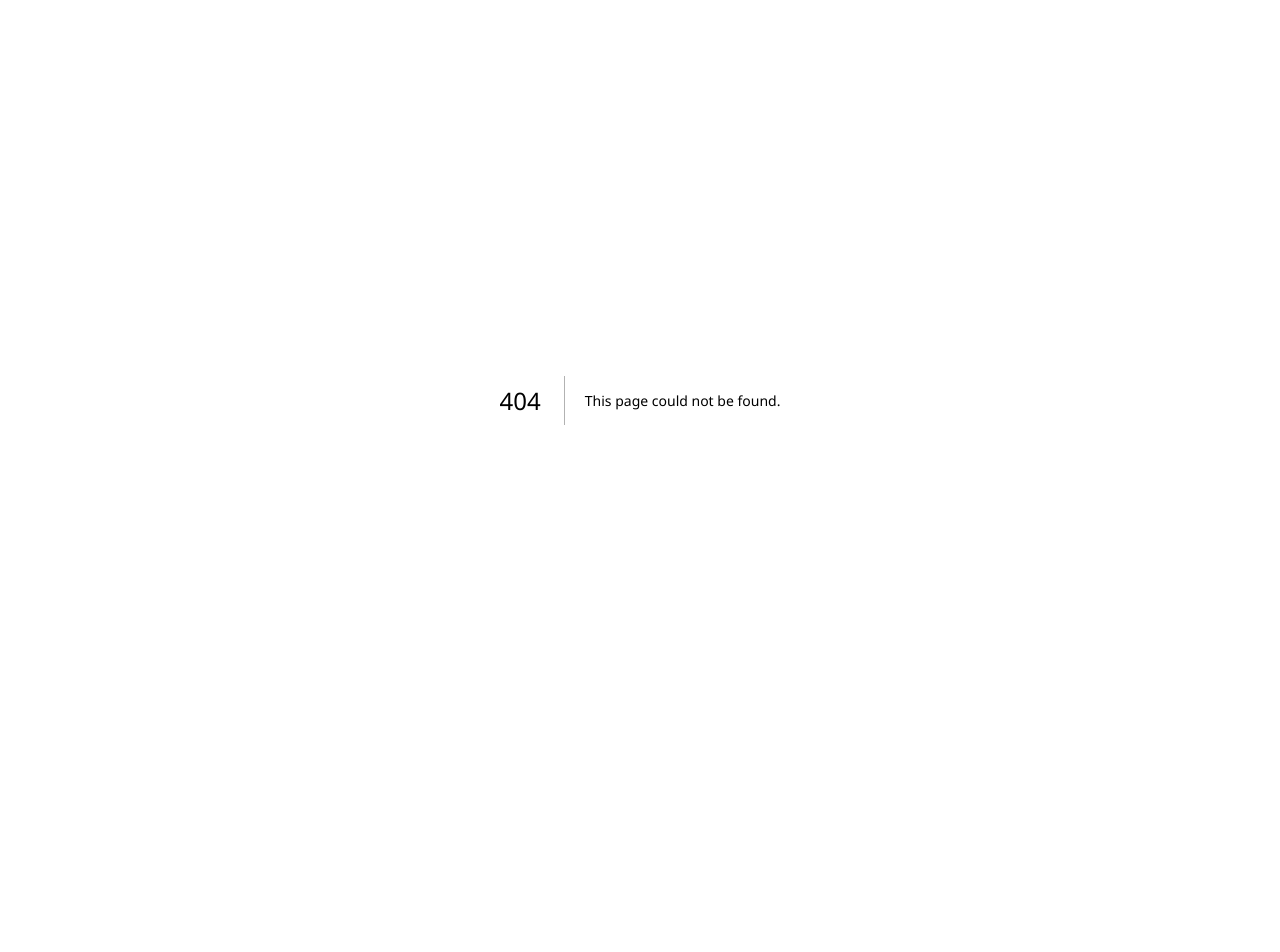
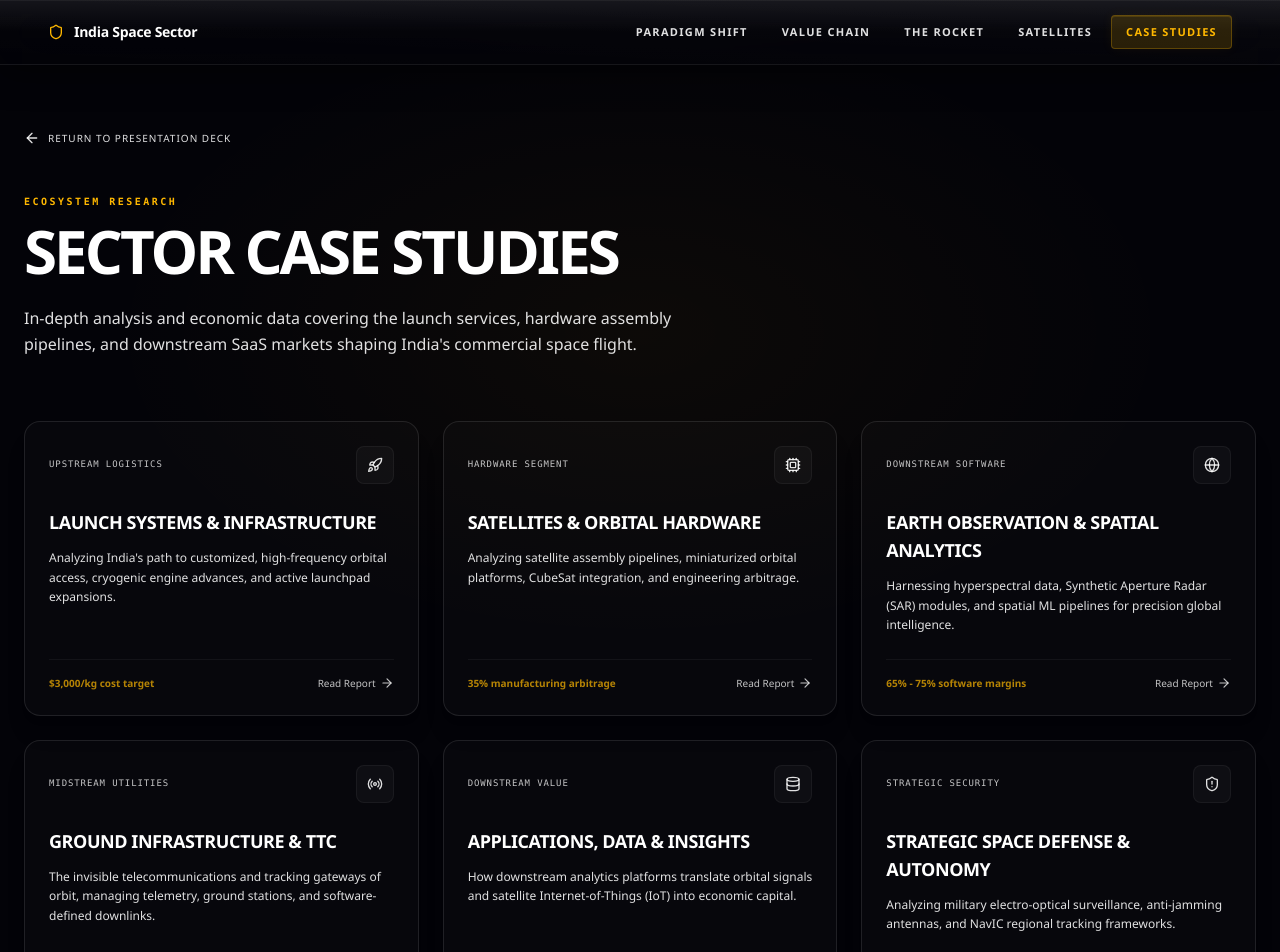
Before and after one commit to GurugramInvestorsclub/indianspacesector, a Next.js app: page /case-studies in a window 1280 px wide. Before the commit this address had no page. Shown: the top 952 px of the page. Before the commit the page ends 800 px from the top, so only its background shows below. Built offline with nearby package versions, Linux system fonts and the light colour scheme.

Commit message:
case studies

```diff
--- /dev/null
+++ b/src/app/case-studies/page.tsx
@@ -0,0 +1,159 @@
+"use client";
+
+import React from "react";
+import Link from "next/link";
+import { Navbar } from "@/components/navbar";
+import {
+  ArrowLeft,
+  ArrowRight,
+  Rocket,
+  Cpu,
+  Database,
+  Radio,
+  Globe,
+  ShieldAlert
+} from "lucide-react";
+
+// Local case studies list map.
+const CASE_STUDIES_OVERVIEW = [
+  {
+    slug: "launch-systems",
+    title: "Launch Systems & Infrastructure",
+    category: "Upstream Logistics",
+    desc: "Analyzing India's path to customized, high-frequency orbital access, cryogenic engine advances, and active launchpad expansions.",
+    icon: Rocket,
+    highlight: "$3,000/kg cost target",
+  },
+  {
+    slug: "satellites",
+    title: "Satellites & Orbital Hardware",
+    category: "Hardware Segment",
+    desc: "Analyzing satellite assembly pipelines, miniaturized orbital platforms, CubeSat integration, and engineering arbitrage.",
+    icon: Cpu,
+    highlight: "35% manufacturing arbitrage",
+  },
+  {
+    slug: "earth-observation",
+    title: "Earth Observation & Spatial Analytics",
+    category: "Downstream Software",
+    desc: "Harnessing hyperspectral data, Synthetic Aperture Radar (SAR) modules, and spatial ML pipelines for precision global intelligence.",
+    icon: Globe,
+    highlight: "65% - 75% software margins",
+  },
+  {
+    slug: "ground-infrastructure",
+    title: "Ground Infrastructure & TTC",
+    category: "Midstream Utilities",
+    desc: "The invisible telecommunications and tracking gateways of orbit, managing telemetry, ground stations, and software-defined downlinks.",
+    icon: Radio,
+    highlight: "45% - 50% utility margins",
+  },
+  {
+    slug: "applications",
+    title: "Applications, Data & Insights",
+    category: "Downstream Value",
+    desc: "How downstream analytics platforms translate orbital signals and satellite Internet-of-Things (IoT) into economic capital.",
+    icon: Database,
+    highlight: "$380B global addressable market",
+  },
+  {
+    slug: "defense",
+    title: "Strategic Space Defense & Autonomy",
+    category: "Strategic Security",
+    desc: "Analyzing military electro-optical surveillance, anti-jamming antennas, and NavIC regional tracking frameworks.",
+    icon: ShieldAlert,
+    highlight: "60% - 70% contract margins",
+  },
+];
+
+export default function CaseStudiesPage() {
+  return (
+    <div className="min-h-screen bg-[#030308] text-[#f4f4f7] font-sans selection:bg-[#FFB800] selection:text-[#030308] relative pb-24">
+      <Navbar />
+
+      {/* Radial spotlight backdrop */}
+      <div
+        className="absolute inset-0 pointer-events-none z-0"
+        style={{
+          background: "radial-gradient(ellipse 60% 40% at 50% 30%, rgba(255,184,0,0.04) 0%, transparent 70%)"
+        }}
+      />
+      <div className="absolute inset-0 bg-grid-pattern opacity-[0.02] pointer-events-none z-0" />
+
+      <div className="max-w-7xl mx-auto px-6 pt-32 relative z-10">
+
+        {/* Navigation breadcrumb */}
+        <Link
+          href="/"
+          className="inline-flex items-center gap-2 text-[10px] font-mono text-white/50 hover:text-[#FFB800] transition-colors mb-12 uppercase tracking-widest group cursor-pointer"
+        >
+          <ArrowLeft className="w-4 h-4 transition-transform group-hover:-translate-x-1" />
+          <span>Return to presentation deck</span>
+        </Link>
+
+        {/* Page Header */}
+        <div className="max-w-3xl mb-16">
+          <span className="text-[10px] font-mono text-[#FFB800] uppercase tracking-[0.25em] block mb-3 font-bold">
+            Ecosystem Research
+          </span>
+          <h1 className="text-4xl md:text-6xl font-extrabold tracking-tighter leading-none text-white mb-6 uppercase">
+            Sector Case Studies
+          </h1>
+          <p className="text-base text-white/60 leading-relaxed max-w-2xl font-light">
+            In-depth analysis and economic data covering the launch services, hardware assembly pipelines, and downstream SaaS markets shaping India&apos;s commercial space flight.
+          </p>
+        </div>
+
+        {/* Case Studies Grid */}
+        <div className="grid grid-cols-1 md:grid-cols-2 lg:grid-cols-3 gap-6">
+          {CASE_STUDIES_OVERVIEW.map((cs) => {
+            const Icon = cs.icon;
+            return (
+              <Link
+                key={cs.slug}
+                href={`/chapters/${cs.slug}`}
+                className="group relative flex flex-col justify-between p-6 bg-white/[0.02] hover:bg-white/[0.04] border border-white/10 hover:border-[#FFB800]/40 rounded-2xl shadow-xl transition-all duration-300 pointer-events-auto cursor-pointer"
+              >
+                {/* Accent glow on card hover */}
+                <div className="absolute inset-0 rounded-2xl transition-all duration-300 opacity-0 group-hover:opacity-100 pointer-events-none z-0"
+                     style={{
+                       background: "radial-gradient(circle 120px at 80% 20%, rgba(255,184,0,0.03) 0%, transparent 100%)",
+                     }}
+                />
+
+                <div className="relative z-10">
+                  <div className="flex items-center justify-between mb-6">
+                    <span className="text-[9px] font-mono uppercase tracking-widest text-white/40">
+                      {cs.category}
+                    </span>
+                    <div className="p-2.5 rounded-lg bg-white/[0.03] group-hover:bg-[#FFB800]/10 border border-white/5 group-hover:border-[#FFB800]/20 text-white/60 group-hover:text-[#FFB800] transition-colors duration-300">
+                      <Icon className="w-4 h-4" />
+                    </div>
+                  </div>
+
+                  <h3 className="text-lg font-bold tracking-tight text-white mb-3 group-hover:text-[#FFB800] transition-colors duration-200 uppercase">
+                    {cs.title}
+                  </h3>
+
+                  <p className="text-xs text-white/50 leading-relaxed font-light mb-6">
+                    {cs.desc}
+                  </p>
+                </div>
+
+                <div className="relative z-10 pt-4 border-t border-white/5 flex items-center justify-between text-[10px] font-mono text-white/40 group-hover:text-white transition-colors duration-200">
+                  <span className="text-[#FFB800]/70 group-hover:text-[#FFB800] font-bold">
+                    {cs.highlight}
+                  </span>
+                  <span className="inline-flex items-center gap-1">
+                    Read Report <ArrowRight className="w-3.5 h-3.5 transition-transform group-hover:translate-x-0.5" />
+                  </span>
+                </div>
+              </Link>
+            );
+          })}
+        </div>
+
+      </div>
+    </div>
+  );
+}
--- a/src/app/chapters/satellites/page.tsx
+++ b/src/app/chapters/satellites/page.tsx
@@ -1516,6 +1516,7 @@ function Scene13Thesis({ presentationActive = false }: { presentationActive?: bo
       </p>
 
       {!presentationActive && (
+        <>
           <div className="flex flex-col sm:flex-row items-center justify-center gap-4 w-full relative z-10">
             <ChapterNavButton
               href="/chapters/launch-vehicles"
@@ -1525,12 +1526,21 @@ function Scene13Thesis({ presentationActive = false }: { presentationActive?: bo
             />
             <Link
               href="/"
-            className="interactive-control flex items-center justify-center gap-2 px-7 py-3.5 bg-[#FFB800] hover:bg-[#cc9300] text-[#030308] font-mono text-xs uppercase tracking-widest rounded-full font-bold shadow-lg transition-all duration-300 w-full sm:w-auto"
+              className="interactive-control flex items-center justify-center gap-2 px-7 py-3.5 bg-[#FFB800] hover:bg-[#cc9300] text-[#030308] font-mono text-xs uppercase tracking-widest rounded-full font-bold shadow-lg transition-all duration-300 w-full sm:w-auto cursor-pointer"
             >
               <ArrowLeft className="w-4 h-4" />
               Return to Main Deck
             </Link>
           </div>
+
+          <Link
+            href="/case-studies"
+            className="interactive-control mt-4 inline-flex items-center gap-2 text-[11px] font-mono uppercase tracking-widest text-white/45 hover:text-[#FFB800] transition-colors relative z-10 cursor-pointer font-bold"
+          >
+            Browse Chapter Case Studies
+            <ArrowRight className="w-3.5 h-3.5" />
+          </Link>
+        </>
       )}
     </div>
   );
--- a/src/components/navbar.tsx
+++ b/src/components/navbar.tsx
@@ -11,6 +11,7 @@ const pageLinks = [
   { label: "Value Chain", href: "/chapters/value-chain" },
   { label: "The Rocket", href: "/chapters/launch-vehicles" },
   { label: "Satellites", href: "/chapters/satellites" },
+  { label: "Case Studies", href: "/case-studies" },
 ];
 
 export function Navbar() {
```
Lines whose indentation alone changed are shown as unchanged.
